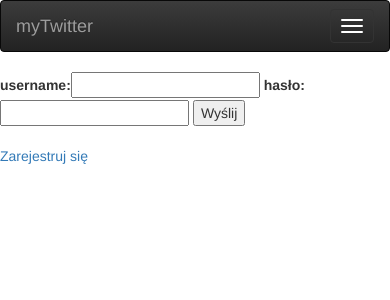
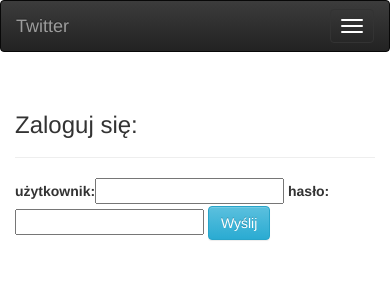
Before and after one commit to MagdaZawora/twitter, a Django app: page /login/ in a window 390 px wide. Shown: the top 300 px of the page. Run offline with Django 3.2, Linux system fonts and the light colour scheme; some libraries are stand-ins or nearby versions.

Commit message:
Bootstrap added follow-up

```diff
--- a/Twitter/forms.py
+++ b/Twitter/forms.py
@@ -26,7 +26,7 @@ class AddCommentForm(ModelForm):
 
 class LoginForm(forms.Form):
 
-    username = forms.CharField(label='username')
+    username = forms.CharField(label='użytkownik')
     password = forms.CharField(widget=forms.PasswordInput, label='hasło')
 
 
--- a/Twitter/templates/login.html
+++ b/Twitter/templates/login.html
@@ -1,11 +1,41 @@
 {% extends 'base.html' %}
 {% block title %}Zaloguj się{% endblock %}
+{% block navbar %}
+<div class="navbar navbar-inverse">
+    <div class="container-fluid">
+        <div class="navbar-header">
+            <button type="button" class="navbar-toggle" data-toggle="collapse" data-target="#topNavBar">
+                <span class="icon-bar"></span>
+                <span class="icon-bar"></span>
+                <span class="icon-bar"></span>
+            </button>
+            <a class="navbar-brand" href="{% url 'login' %}">Twitter</a>
+        </div>
+        <div class="collapse navbar-collapse" id="topNavBar">
+            <ul class="nav navbar-nav">
+                <li><a href="{% url 'register' %}">
+                    <span class="glyphicon glyphicon-record" aria-hidden="true"></span>&nbsp; Zarejestruj się</a></li>
+            </ul>
+        </div>
+    </div>
+</div>
+{% endblock %}
 {% block content %}
-    <form action="{% url 'login' %}" method = 'post'>
-        {{form}}
-        {% csrf_token %}
-        <input type='submit', value="Wyślij">
-    </form>
+<div class="container-fluid">
+    <div class="page-header">
+        <h3>Zaloguj się:</h3>
+    </div>
+</div>
+<div class="container-fluid">
+    <div class="row">
+        <div class="col-md-12 col-sm-12 col-xs-12">
+            <form action="{% url 'login' %}" method='post'>
+                {{form}}
+                {% csrf_token %}
+                <button type="submit" class="btn btn-info">Wyślij</button>
+            </form>
+        </div>
+    </div>
     {{msg}}<br>
-    <a href="{% url 'add_user' %}">Zarejestruj się</a>
+</div>
 {% endblock %}
```
Also changed, not shown: Twitter/templates/logout.html (+25 -3 lines), Twitter/templates/register.html (+28 -8 lines).
